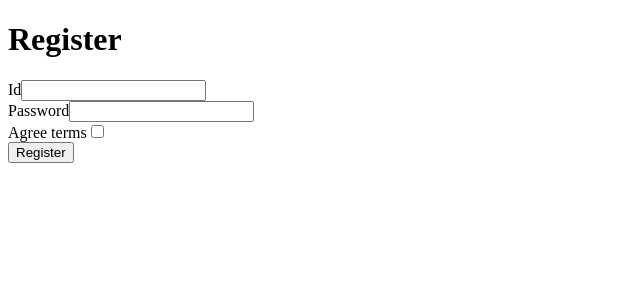
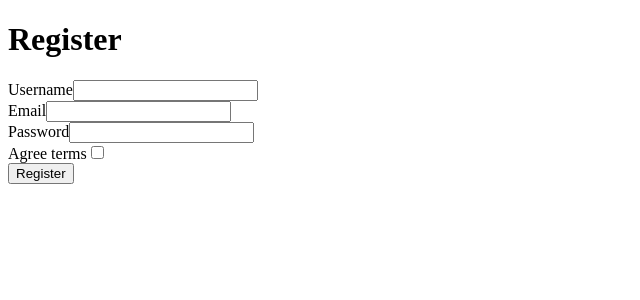
Before and after one commit to alexisg09/CCarrey, a Symfony app: template templates/registration/register.html.twig in a window 1280 px wide. Shown: the top 300 px of the page, without its empty margins (0-640 px from the left). Run offline with Twig, Linux system fonts and the light colour scheme; the template is opened without the code that fills it, so the values that code supplies are empty; form fields are guessed from the names that the template uses; some libraries are stand-ins or nearby versions.

Commit message:
Chantier

```diff
--- a/src/Form/RegistrationFormType.php
+++ b/src/Form/RegistrationFormType.php
@@ -17,7 +17,8 @@ class RegistrationFormType extends AbstractType
     public function buildForm(FormBuilderInterface $builder, array $options): void
     {
         $builder
-            ->add('id')
+            ->add('username')
+            ->add('email')
             ->add('agreeTerms', CheckboxType::class, [
                 'mapped' => false,
                 'constraints' => [
@@ -42,8 +43,7 @@ class RegistrationFormType extends AbstractType
                         'max' => 4096,
                     ]),
                 ],
-            ])
-        ;
+            ]);
     }
 
     public function configureOptions(OptionsResolver $resolver): void
--- a/templates/registration/register.html.twig
+++ b/templates/registration/register.html.twig
@@ -10,7 +10,8 @@
     <h1>Register</h1>
 
     {{ form_start(registrationForm) }}
-        {{ form_row(registrationForm.id) }}
+        {{ form_row(registrationForm.username) }}
+        {{ form_row(registrationForm.email) }}
         {{ form_row(registrationForm.plainPassword, {
             label: 'Password'
         }) }}
```
Also changed, not shown: 2 other files.
